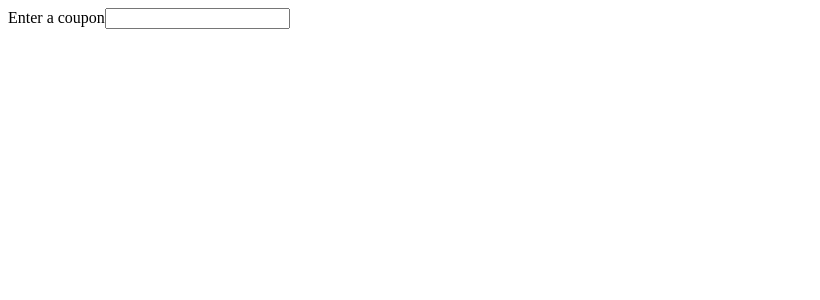
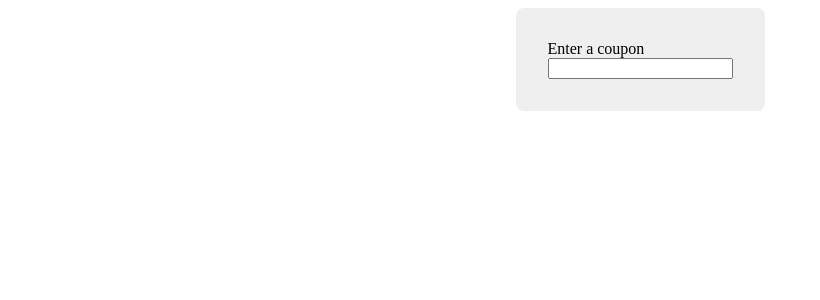
Before and after one commit to jdmorales/testing-checkout, a Vue app: page / in a window 1280 px wide. Shown: the top 300 px of the page, without its empty margins (0-820 px from the left). Built offline with nearby package versions, Linux system fonts and the light colour scheme.

Commit message:
Third step: refactoring code

```diff
--- a/src/App.vue
+++ b/src/App.vue
@@ -11,6 +11,6 @@ export default {
   name: 'App',
   components: {
     Checkout
-  },
+  }
 }
 </script>
--- a/src/components/Checkout.vue
+++ b/src/components/Checkout.vue
@@ -1,18 +1,46 @@
 <template>
   <div class="checkout-component">
+    <div class="wrapper-form">
       <form>
+        <div class="form-group">
           <label for="coupon-input">Enter a coupon</label>
           <input
             id="coupon-input"
+            v-model="coupon"
             type="text"
           >
+        </div>
       </form>
+    </div>
   </div>
 </template>
 
 <script>
 export default{
   name: 'Checkout',
+  data(){
+    return {
+      coupon: ''
+    }
+  },
   methods: {}
 }
 </script>
+
+<style lang="css" scoped>
+.checkout-component{
+  display: flex;
+  justify-content: center;
+}
+
+.wrapper-form{
+  background-color: #f0efef;
+  padding: 32px;
+  border-radius: 8px;
+}
+
+.form-group{
+  display: flex;
+  flex-direction: column;
+}
+</style>
```
Lines whose indentation alone changed are shown as unchanged.
